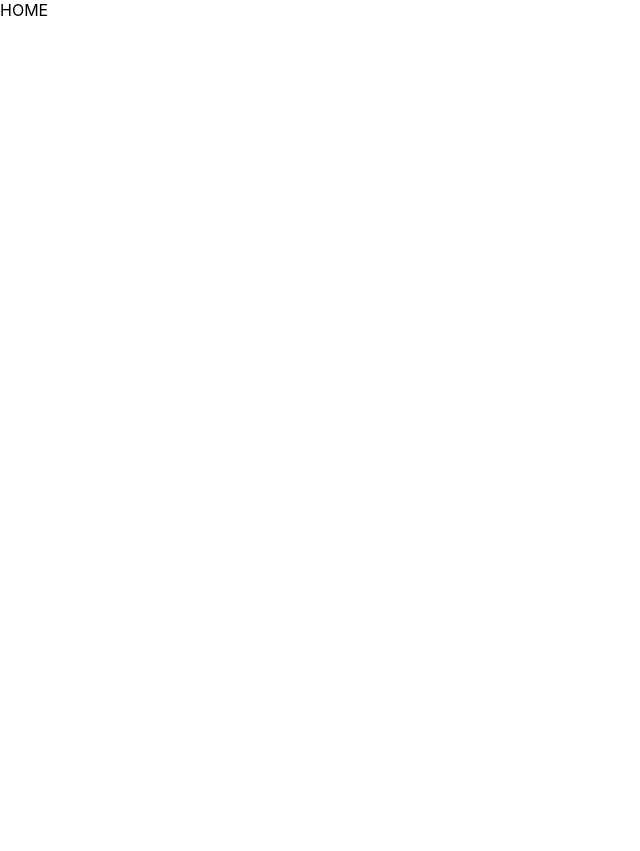
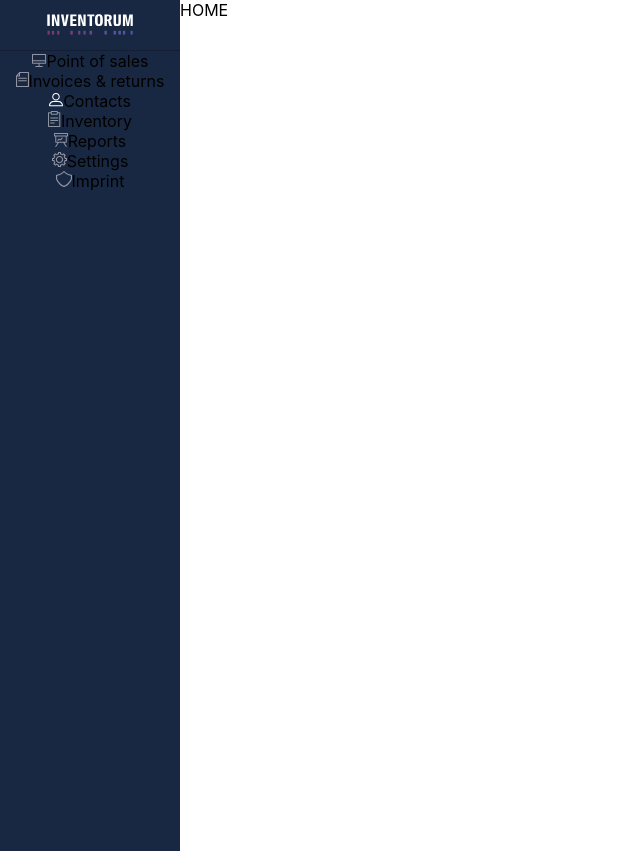
Before and after one commit to gurjit03/shore-test, a React (Create React App) app: page / in a window 1280 px wide. Shown: the whole page, without its empty margins (0-640 px from the left). Before the commit the page ends 800 px from the top, so only its background shows below. Built offline with nearby package versions, Linux system fonts and the light colour scheme.

Commit message:
sidemenu icons issue resolved

```diff
--- a/src/App.css
+++ b/src/App.css
@@ -1,5 +1,7 @@
 :root {
   --light-grey: #f6f7f8;
   --green-500: #49cc99;
+  --purple-400: #233456;
   --purple-500: #192842;
+  --purple-600: #151d33;
 }
--- a/src/components/Layout/Layout.css
+++ b/src/components/Layout/Layout.css
@@ -0,0 +1,3 @@
+.Layout {
+  display: flex;
+}
--- a/src/components/Layout/Layout.tsx
+++ b/src/components/Layout/Layout.tsx
@@ -1,4 +1,5 @@
 import React from 'react'
+import SideMenu from '../SideMenu/SideMenu';
 import './Layout.css';
 
 interface LayoutProps {
@@ -8,7 +9,9 @@ interface LayoutProps {
 function Layout(props: LayoutProps) {
     const {children} = props;
     return (
-        <div className="layout">
+        <div className="Layout">
+
+            <SideMenu />
             {children}
         </div>
     )
--- a/src/components/SideMenu/SideMenu.css
+++ b/src/components/SideMenu/SideMenu.css
@@ -1,8 +1,19 @@
-.SideMenu {
+.SideMenu-logo {
+  display: flex;
+  align-items: center;
+  justify-content: center;
+  background-color: var(--purple-500);
+  height: 50px;
+  border-bottom: 1px solid var(--purple-600);
+}
+
+.SideMenu-list {
   list-style-type: none;
   margin: 0;
   padding: 0;
-    background-color: #192842;
+  background-color: var(--purple-500);
+  height: 100vh;
+  width: 180px;
 }
 
 .SideMenu-li {
@@ -10,3 +21,8 @@
   align-items: center;
   justify-content: center;
 }
+
+.SideMenu-li-icon {
+  display: inline-block;
+  margin-right: ;
+}
--- a/src/components/SideMenu/SideMenu.tsx
+++ b/src/components/SideMenu/SideMenu.tsx
@@ -1,6 +1,7 @@
 import React from 'react';
 import sideMenuListItems from './sideMenuListItems'
 import IconProps from '../../icons/iconprops';
+import AppLogoIcon from '../../icons/AppLogoIcon';
 import './SideMenu.css'
 
 interface SideMenuListItemProps {
@@ -9,10 +10,12 @@ interface SideMenuListItemProps {
 }
 
 const SideMenuListItem: React.FC<SideMenuListItemProps> = (props) => {
-    const {name, icon} = props;
+    const {name, icon: Icon} = props;
     return (
         <li className="SideMenu-li">
-            <span>{icon}</span>
+            <span className="SideMenu-li-icon">
+                <Icon />
+            </span>
             {name}
         </li>
     )
@@ -20,9 +23,14 @@ const SideMenuListItem: React.FC<SideMenuListItemProps> = (props) => {
 
 function SideMenu() {
     return (
-        <ul className="SideMenu">
-            {sideMenuListItems.map((sideMenuListItem, idx) => <SideMenuListItem key={idx} {...sideMenuListItem}/>)}
-        </ul>
+        <div className="SideMenu">
+            <div className="SideMenu-logo">
+                <AppLogoIcon />
+            </div>
+            <ul className="SideMenu-list">
+                {sideMenuListItems.map((sideMenuListItem, idx) => <SideMenuListItem key={idx} {...sideMenuListItem}/>)}
+            </ul>
+        </div>
     )
 }
 
--- a/src/pages/Contacts.tsx
+++ b/src/pages/Contacts.tsx
@@ -1,7 +1,7 @@
 import React from 'react';
 import Contacts from '../components/Contacts/Contacts'
 
-const ContactsPage = () => {
+const ContactsPage: React.FC = () => {
     return <Contacts />
 }
 
--- a/src/pages/Default.tsx
+++ b/src/pages/Default.tsx
@@ -1,7 +1,7 @@
 import React from 'react';
 import { useLocation } from 'react-router-dom';
 
-const DefaultPage: React.FC = (props) => {
+const DefaultPage: React.FC = () => {
     const {pathname} = useLocation();
     const page = pathname.replace('/','')
     return <div>{page}</div>
```
Lines whose indentation alone changed are shown as unchanged.
